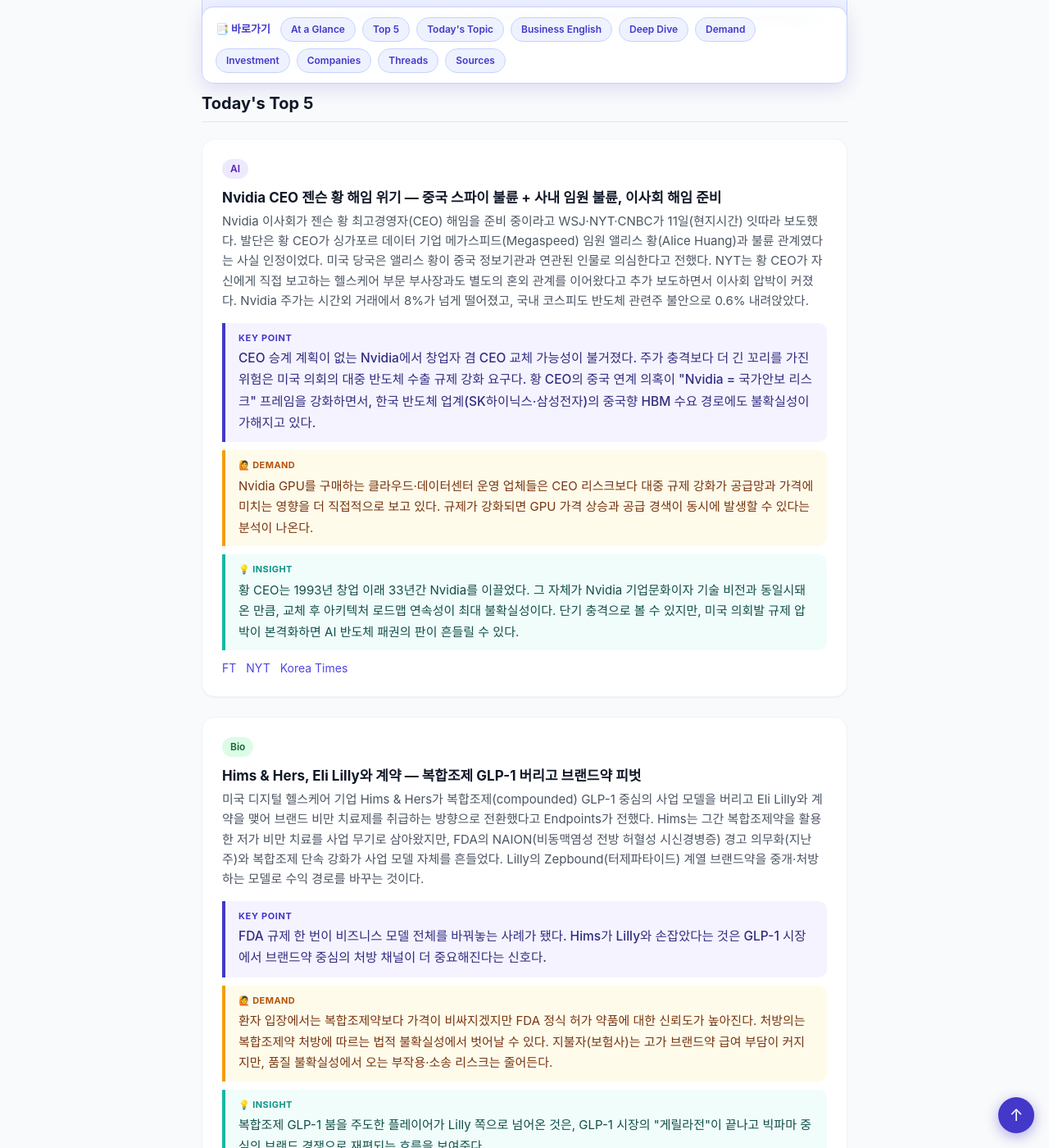
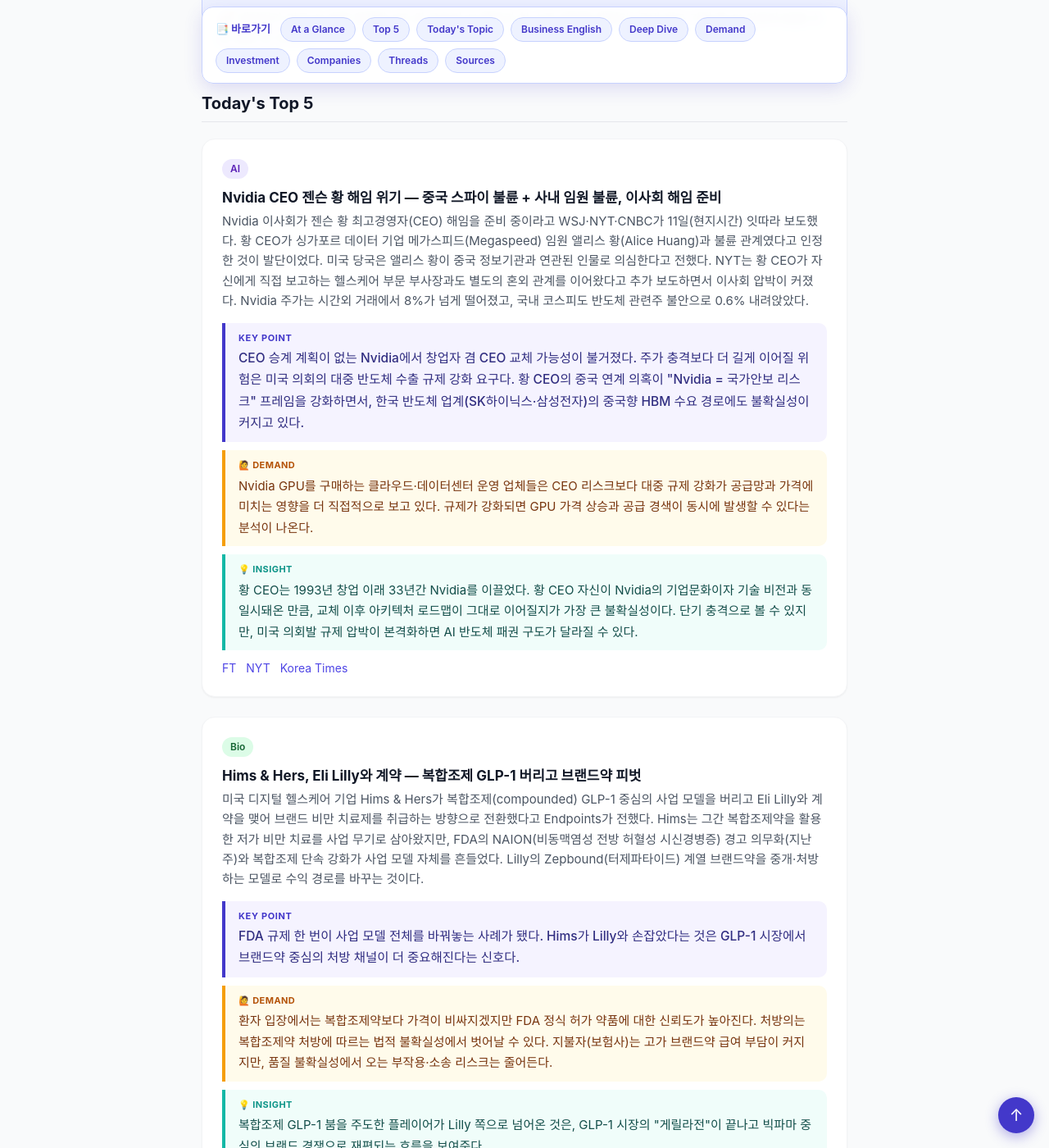
Before and after one commit to kakyungkim/kakyungkim.github.io, a Jekyll site: the page econ-radar/2026-11-12.html, which Jekyll copies as it is, in a window 1280 px wide and 1400 px high, scrolled down 712 px. Shown: the whole window at 82% size. Built offline with Jekyll 4.4.1, drawn with Linux system fonts in a browser that asks for light colours; nearby versions of some CDN libraries; some web fonts are replaced; some of the changed text lies outside the part shown.

Commit message:
econ-radar: 2026-11-12 발행

```diff
--- a/econ-radar/2026-11-12.html
+++ b/econ-radar/2026-11-12.html
@@ -376,10 +376,10 @@
           <h3 class="text-[17px] font-bold text-gray-900 leading-snug mb-1">
             Nvidia CEO 젠슨 황 해임 위기 — 중국 스파이 불륜 + 사내 임원 불륜, 이사회 해임 준비
           </h3>
-          <p class="text-[15px] text-gray-600 leading-relaxed mb-1">Nvidia 이사회가 젠슨 황 최고경영자(CEO) 해임을 준비 중이라고 WSJ·NYT·CNBC가 11일(현지시간) 잇따라 보도했다. 발단은 황 CEO가 싱가포르 데이터 기업 메가스피드(Megaspeed) 임원 앨리스 황(Alice Huang)과 불륜 관계였다는 사실 인정이었다. 미국 당국은 앨리스 황이 중국 정보기관과 연관된 인물로 의심한다고 전했다. NYT는 황 CEO가 자신에게 직접 보고하는 헬스케어 부문 부사장과도 별도의 혼외 관계를 이어왔다고 추가 보도하면서 이사회 압박이 커졌다. Nvidia 주가는 시간외 거래에서 8%가 넘게 떨어졌고, 국내 코스피도 반도체 관련주 불안으로 0.6% 내려앉았다.</p>
+          <p class="text-[15px] text-gray-600 leading-relaxed mb-1">Nvidia 이사회가 젠슨 황 최고경영자(CEO) 해임을 준비 중이라고 WSJ·NYT·CNBC가 11일(현지시간) 잇따라 보도했다. 황 CEO가 싱가포르 데이터 기업 메가스피드(Megaspeed) 임원 앨리스 황(Alice Huang)과 불륜 관계였다고 인정한 것이 발단이었다. 미국 당국은 앨리스 황이 중국 정보기관과 연관된 인물로 의심한다고 전했다. NYT는 황 CEO가 자신에게 직접 보고하는 헬스케어 부문 부사장과도 별도의 혼외 관계를 이어왔다고 추가 보도하면서 이사회 압박이 커졌다. Nvidia 주가는 시간외 거래에서 8%가 넘게 떨어졌고, 국내 코스피도 반도체 관련주 불안으로 0.6% 내려앉았다.</p>
           <div class="why-matters">
             <div class="label">KEY POINT</div>
-            <div class="text">CEO 승계 계획이 없는 Nvidia에서 창업자 겸 CEO 교체 가능성이 불거졌다. 주가 충격보다 더 긴 꼬리를 가진 위험은 미국 의회의 대중 반도체 수출 규제 강화 요구다. 황 CEO의 중국 연계 의혹이 "Nvidia = 국가안보 리스크" 프레임을 강화하면서, 한국 반도체 업계(SK하이닉스·삼성전자)의 중국향 HBM 수요 경로에도 불확실성이 가해지고 있다.</div>
+            <div class="text">CEO 승계 계획이 없는 Nvidia에서 창업자 겸 CEO 교체 가능성이 불거졌다. 주가 충격보다 더 길게 이어질 위험은 미국 의회의 대중 반도체 수출 규제 강화 요구다. 황 CEO의 중국 연계 의혹이 "Nvidia = 국가안보 리스크" 프레임을 강화하면서, 한국 반도체 업계(SK하이닉스·삼성전자)의 중국향 HBM 수요 경로에도 불확실성이 커지고 있다.</div>
           </div>
           <div class="customer">
             <div class="label">🙋 DEMAND</div>
@@ -387,7 +387,7 @@
           </div>
           <div class="insight">
             <div class="label">💡 INSIGHT</div>
-            <div class="text">황 CEO는 1993년 창업 이래 33년간 Nvidia를 이끌었다. 그 자체가 Nvidia 기업문화이자 기술 비전과 동일시돼온 만큼, 교체 후 아키텍처 로드맵 연속성이 최대 불확실성이다. 단기 충격으로 볼 수 있지만, 미국 의회발 규제 압박이 본격화하면 AI 반도체 패권의 판이 흔들릴 수 있다.</div>
+            <div class="text">황 CEO는 1993년 창업 이래 33년간 Nvidia를 이끌었다. 황 CEO 자신이 Nvidia의 기업문화이자 기술 비전과 동일시돼온 만큼, 교체 이후 아키텍처 로드맵이 그대로 이어질지가 가장 큰 불확실성이다. 단기 충격으로 볼 수 있지만, 미국 의회발 규제 압박이 본격화하면 AI 반도체 패권 구도가 달라질 수 있다.</div>
           </div>
           <div class="mt-3 flex flex-wrap gap-x-3 gap-y-1 text-sm">
             <a href="https://www.ft.com/content/9ca8ba83-5a3c-409e-96d9-abee1323b688" class="text-indigo-600 hover:underline" target="_blank">FT</a>
@@ -407,7 +407,7 @@
           <p class="text-[15px] text-gray-600 leading-relaxed mb-1">미국 디지털 헬스케어 기업 Hims &amp; Hers가 복합조제(compounded) GLP-1 중심의 사업 모델을 버리고 Eli Lilly와 계약을 맺어 브랜드 비만 치료제를 취급하는 방향으로 전환했다고 Endpoints가 전했다. Hims는 그간 복합조제약을 활용한 저가 비만 치료를 사업 무기로 삼아왔지만, FDA의 NAION(비동맥염성 전방 허혈성 시신경병증) 경고 의무화(지난주)와 복합조제 단속 강화가 사업 모델 자체를 흔들었다. Lilly의 Zepbound(터제파타이드) 계열 브랜드약을 중개·처방하는 모델로 수익 경로를 바꾸는 것이다.</p>
           <div class="why-matters">
             <div class="label">KEY POINT</div>
-            <div class="text">FDA 규제 한 번이 비즈니스 모델 전체를 바꿔놓는 사례가 됐다. Hims가 Lilly와 손잡았다는 것은 GLP-1 시장에서 브랜드약 중심의 처방 채널이 더 중요해진다는 신호다.</div>
+            <div class="text">FDA 규제 한 번이 사업 모델 전체를 바꿔놓는 사례가 됐다. Hims가 Lilly와 손잡았다는 것은 GLP-1 시장에서 브랜드약 중심의 처방 채널이 더 중요해진다는 신호다.</div>
           </div>
           <div class="customer">
             <div class="label">🙋 DEMAND</div>
@@ -437,7 +437,7 @@
           </div>
           <div class="insight">
             <div class="label">💡 INSIGHT</div>
-            <div class="text">네이버 AI 팩토리는 국내 GPU 클라우드의 첫 대형 해외 고객 확보 사례다. Nvidia CEO 위기로 GPU 공급 불확실성이 커지는 국면에 대형 계약을 성사시킨 것은 타이밍 측면에서도 주목된다.</div>
+            <div class="text">네이버 AI 팩토리는 국내 GPU 클라우드의 첫 대형 해외 고객 확보 사례다. GPU 공급 불확실성이 확산하는 국면에 대형 계약을 성사시킨 것은 타이밍 측면에서도 긍정적인 신호로 받아들여진다.</div>
           </div>
           <div class="mt-3 flex flex-wrap gap-x-3 gap-y-1 text-sm">
             <a href="https://www.koreatimes.co.kr/business/tech-science/20261112/naver-clinches-15-bill-ai-computing-deal-with-us-firm" class="text-indigo-600 hover:underline" target="_blank">Korea Times</a>
@@ -456,7 +456,7 @@
           <p class="text-[15px] text-gray-600 leading-relaxed mb-1">면역항암 신약개발 기업 넥스아이가 12일 코스닥에 상장했다. 3D 세포배양 기반 정밀의료 기업 엠비디는 같은 날 일반청약을, 알츠하이머 신약개발 기업 아델은 기관투자자 대상 수요예측을 시작했다. AI 신약개발 기업 이노보테라퓨틱스도 이달 말 수요예측을 앞두고 있다. 항암·치매·정밀의료·AI 신약이라는 네 개 테마가 연말에 집중 상장하는 양상이다.</p>
           <div class="why-matters">
             <div class="label">KEY POINT</div>
-            <div class="text">글로벌 바이오 투자심리가 금리 압박과 AI 중심 재편 사이에서 불안정한 국면에서, K-바이오 연말 IPO가 어느 정도 흥행할지가 내년 바이오 섹터 자금 조달 환경의 가늠자다.</div>
+            <div class="text">글로벌 바이오 투자심리가 금리 압박과 AI 중심 재편 속에서 불안정한 가운데, K-바이오 연말 IPO 흥행 여부가 내년 바이오 섹터 자금 조달 환경의 가늠자가 될 전망이다.</div>
           </div>
           <div class="customer">
             <div class="label">🙋 DEMAND</div>
@@ -479,7 +479,7 @@
           <h3 class="text-[17px] font-bold text-gray-900 leading-snug mb-1">
             Beeline Medicines, 루푸스 2상 성공 — BMS 에셋으로 3상 진입 예정
           </h3>
-          <p class="text-[15px] text-gray-600 leading-relaxed mb-1">Beeline Medicines가 브리스톨 마이어스 스큅(BMS·Bristol Myers Squibb)에서 가져온 에셋으로 전신홍반루푸스(SLE) 2상 임상을 성공시켰다고 Endpoints가 전했다. 테스트한 세 가지 용량 모두에서 인상적인 중기 결과가 나왔고, 3상 진입이 예정돼 있다.</p>
+          <p class="text-[15px] text-gray-600 leading-relaxed mb-1">Beeline Medicines가 브리스톨 마이어스 스큅(BMS·Bristol Myers Squibb)에서 가져온 에셋으로 전신홍반루푸스(SLE) 2상 임상을 성공시켰다고 Endpoints가 전했다. 시험한 세 가지 용량 모두에서 고무적인 중기 임상 결과가 나왔고, 3상 진입이 예정돼 있다.</p>
           <div class="why-matters">
             <div class="label">KEY POINT</div>
             <div class="text">대형 제약사가 포기한 에셋을 소형 바이오텍이 적응증을 바꾸거나 환자군을 재정의해 2상 성공을 이끌어낸 사례다. 이른바 "에셋 재활용"이 자가면역 질환 영역에서도 유효하다는 증거가 나왔다.</div>
@@ -510,13 +510,13 @@
         </div>
         <h3 class="text-[19px] font-bold text-gray-900 mb-4">Nvidia CEO 사태: AI 패권 시대에 한 사람의 위기가 공급망을 흔들다</h3>
         <div class="space-y-3 text-[15.5px] text-gray-800 leading-relaxed">
-          <p>Nvidia CEO 젠슨 황은 AI 반도체 시장에서 단순한 경영자가 아니었다. 창업 이래 33년간 GPU 아키텍처를 직접 설계·결정하고 고객·파트너와 관계를 쌓아온 "Nvidia 그 자체"에 가까웠다. 오늘의 위기는 개인 스캔들이 국가안보 프레임으로 확장되면서 CEO 리스크가 기업 리스크를 넘어 산업 구조 리스크로 번지는 양상을 보여준다.</p>
+          <p>Nvidia CEO 젠슨 황은 창업 이래 33년간 GPU 아키텍처를 직접 설계·결정하고 고객·파트너와 관계를 쌓아온 인물이다. AI 반도체 시장에서 그는 사실상 "Nvidia 그 자체"로 통해왔다. 오늘의 위기는 개인 스캔들이 국가안보 프레임으로 확장되면서 CEO 리스크가 기업 리스크를 넘어 산업 구조 리스크로 번지고 있음을 보여준다.</p>
           <p>중국 연계 의혹은 미국 의회의 대중 AI 반도체 규제 강화 요구에 불을 붙였다. Nvidia의 중국 매출(전체의 20% 추정)이 타격받는 경로가 열리면, 한국 반도체 업계(SK하이닉스·삼성전자)의 HBM 수요도 간접적으로 흔들린다. 조선비즈 보도에 따르면 한국 반도체 업계 역시 황 CEO 거취보다 미국의 대중 규제 강화 가능성을 더 주요 변수로 주시하고 있다.</p>
-          <p>동시에 AI 인프라 수요 자체는 살아있다는 신호도 나왔다. CoreWeave Q3 어닝 비트는 AI 클라우드 수요 둔화 우려를 불식했고, 네이버의 2조 원 AI 팩토리 첫 수주는 비(非)하이퍼스케일러도 AI 인프라 고객을 확보할 수 있다는 사례를 만들었다. Nvidia 위기는 개별 기업의 거버넌스 문제이지, AI 인프라 투자 흐름 자체의 소멸은 아니라는 분석이 나오는 이유다.</p>
+          <p>동시에 AI 인프라 수요 자체는 살아있다는 신호도 나왔다. CoreWeave Q3 어닝 비트는 AI 클라우드 수요 둔화 우려를 불식했고, 네이버의 2조 원 AI 팩토리 첫 수주는 비(非)하이퍼스케일러도 AI 인프라 고객을 확보할 수 있다는 사례를 만들었다. 이 때문에 Nvidia 위기를 개별 기업의 거버넌스 문제로, AI 인프라 투자 흐름과 별개로 보는 분석이 나온다.</p>
         </div>
         <div class="mt-5 p-4 bg-white rounded-xl border border-purple-100">
           <p class="text-sm font-semibold text-purple-700 mb-1">💬 한 줄 요약</p>
-          <p class="text-[15px] text-gray-800">황 CEO 위기는 Nvidia 주가를 흔들었지만, AI 인프라 수요 자체가 사라진 것은 아니다 — 진짜 변수는 미국 의회의 대중 규제 강화 여부다.</p>
+          <p class="text-[15px] text-gray-800">황 CEO 위기로 Nvidia 주가가 흔들렸지만, AI 인프라 수요는 살아 있다. 진짜 변수는 미국 의회의 대중 규제 강화 여부다.</p>
         </div>
         <div class="mt-3 text-sm text-gray-500">
           <a href="https://www.ft.com/content/9ca8ba83-5a3c-409e-96d9-abee1323b688" class="underline text-indigo-600" target="_blank">↗ FT</a>
@@ -652,7 +652,7 @@
               <p class="mt-3">10월 15~29세 취업자 수가 전년 동기 대비 약 20만 명 감소해 48개월 연속 감소세를 이어갔다. 전체 취업자 증가(+13만9,000명)와 대조적이다. 특히 숙박·음식업은 팬데믹 이후 최대 감소폭이다.</p>
               <div class="why-matters mt-4">
                 <div class="label">전략 프레임</div>
-                <div class="text">청년 고용 감소는 AI·자동화 대체와 경기 싸이클 요인이 중첩된 구조다. 단기 경기 반등만으로 해소되기 어려운 중장기 노동시장 변화를 반영한다.</div>
+                <div class="text">청년 고용 감소는 AI·자동화 대체와 경기 사이클 요인이 중첩된 구조다. 단기 경기 반등만으로 해소되기 어려운 중장기 노동시장 변화를 반영한다.</div>
               </div>
               <p class="mt-3 text-sm text-gray-500"><a href="https://www.mk.co.kr/news/economy/12205918" class="underline text-indigo-600" target="_blank">↗ 매일경제</a></p>
             </div>
@@ -674,7 +674,7 @@
               <span class="chevron text-gray-400 flex-shrink-0">▼</span>
             </summary>
             <div class="px-5 pb-5 pt-1 text-[15px] text-gray-800 leading-relaxed border-t border-gray-100">
-              <p class="mt-3">황 CEO와 중국 정보기관 의심 인물(메가스피드 앨리스 황)과의 불륜 관계, 그리고 사내 임원과의 2번째 불륜이 동시에 터지면서 이사회가 해임 절차를 준비 중이다. CNBC는 Nvidia의 여러 기업과 금융 엔티티와의 얽힘을 고려할 때 CEO 교체가 "원거리 경제·금융 피해"를 일으킬 수 있다고 분석했다.</p>
+              <p class="mt-3">황 CEO와 중국 정보기관 의심 인물(메가스피드 앨리스 황)과의 불륜 관계, 그리고 사내 임원과의 2번째 불륜이 동시에 터지면서 이사회가 해임 절차를 준비 중이다. CNBC는 Nvidia의 여러 기업과 금융 기관과의 얽힘을 고려할 때 CEO 교체가 "원거리 경제·금융 피해"를 일으킬 수 있다고 분석했다.</p>
               <div class="grid md:grid-cols-2 gap-3 mt-3">
                 <div class="bg-green-50 border border-green-200 rounded-xl p-4">
                   <p class="text-xs font-bold text-green-700 mb-2">강세 근거</p>
@@ -682,7 +682,7 @@
                 </div>
                 <div class="bg-red-50 border border-red-200 rounded-xl p-4">
                   <p class="text-xs font-bold text-red-700 mb-2">약세 근거</p>
-                  <p class="text-[14px] text-gray-800 leading-relaxed">미국 의회의 대중 규제 강화 요구가 현실화되면 Nvidia의 중국 매출(전체의 20% 추정)에 직격탄이 가해진다. CEO 승계 계획 부재로 인한 경영 불확실성이 장기화할 수 있다.</p>
+                  <p class="text-[14px] text-gray-800 leading-relaxed">미국 의회의 대중 규제 강화 요구가 현실화되면 Nvidia의 중국 매출(전체의 20% 추정)이 직격탄을 맞는다. CEO 승계 계획 부재로 인한 경영 불확실성이 장기화할 수 있다.</p>
                 </div>
               </div>
               <div class="why-matters mt-4">
@@ -700,10 +700,10 @@
               <span class="chevron text-gray-400 flex-shrink-0">▼</span>
             </summary>
             <div class="px-5 pb-5 pt-1 text-[15px] text-gray-800 leading-relaxed border-t border-gray-100">
-              <p class="mt-3">CoreWeave가 3분기 매출 컨센서스를 상회하고 연간 가이던스를 올렸다. AI 클라우드 neocloud 업체 중 대장격인 CoreWeave의 실적 선방은 AI 인프라 투자 수요가 Nvidia CEO 위기와 무관하게 유지되고 있다는 신호다.</p>
+              <p class="mt-3">CoreWeave가 3분기 매출 컨센서스를 상회하고 연간 가이던스를 올렸다. 네오클라우드(neocloud) 업체 가운데 선두격인 CoreWeave의 실적 호조는 AI 인프라 투자 수요가 Nvidia CEO 위기와 무관하게 유지되고 있다는 신호다.</p>
               <div class="why-matters mt-4">
                 <div class="label">전략 프레임</div>
-                <div class="text">CoreWeave는 Nvidia GPU에 대한 의존도가 높다. CEO 교체가 이뤄지더라도 단기적으로 GPU 공급 계약은 유지되지만, 중장기적으로 Nvidia 경영 불확실성이 공급 안정성에 미치는 영향을 모니터링할 필요가 있다.</div>
+                <div class="text">CoreWeave는 Nvidia GPU에 대한 의존도가 높다. CEO 교체가 이뤄지더라도 단기적으로 GPU 공급 계약은 유지되지만, 중장기적으로 Nvidia 경영 불확실성이 공급 안정성에 미치는 영향을 주시해야 한다.</div>
               </div>
               <p class="mt-3 text-sm text-gray-500"><a href="https://www.cnbc.com/2026/11/10/coreweave-crwv-q3-earnings-report-2026.html" class="underline text-indigo-600" target="_blank">↗ CNBC Technology</a></p>
             </div>
@@ -779,7 +779,7 @@
           <h3 class="text-[16px] font-bold text-gray-900 mb-3">GLP-1 복합조제 → 브랜드약 전환 시 환자 선택 기준</h3>
           <div class="customer">
             <div class="label">🙋 DEMAND</div>
-            <div class="text">Hims 피벗은 환자들이 "저렴하고 개인화된 복합조제"에서 "비싸지만 FDA 허가를 받은 브랜드약"으로 선택지가 좁아지는 상황을 보여준다. 비만 치료에서 환자가 중시하는 것은 가격·편의·안전성의 세 가지인데, NAION 경고가 "안전성 불확실성"을 복합조제 쪽에 얹음으로써 가격 메리트만으로는 처방이 유지되기 어려워진 것이다.</div>
+            <div class="text">Hims 피벗은 환자들이 "저렴하고 개인화된 복합조제"에서 "비싸지만 FDA 허가를 받은 브랜드약"으로 선택지가 좁아지는 상황을 보여준다. 비만 치료에서 환자가 중시하는 것은 가격·편의·안전성의 세 가지인데, NAION 경고가 "안전성 불확실성"을 복합조제 쪽에 더함으로써 가격 경쟁력만으로는 처방이 유지되기 어려워진 것이다.</div>
           </div>
         </div>
 
@@ -820,7 +820,7 @@
             <span class="badge-ai text-xs font-semibold px-2.5 py-1 rounded-full">AI</span>
           </div>
           <h3 class="text-[16px] font-bold text-gray-900 mb-3">Nvidia 충격 — 단기 매수 기회인가, 구조적 리스크 출발점인가</h3>
-          <p class="text-[15px] text-gray-800 leading-relaxed">Nvidia 주가 시간외 -8%가 넘는 급락이 단기 과반응이라면 CEO 결정 발표 후 반등 여지가 있다. 그러나 미국 의회의 대중 규제 강화가 현실화되는 경로에서는 추가 하락 여지가 더 크다. 강세 근거: AI 반도체 수요 구조적 유지, CUDA 생태계 단기 대체 불가. 약세 근거: 대중 수출 규제 강화 → 중국 매출(전체 20% 추정) 타격, CEO 승계 계획 부재로 인한 경영 불확실성 장기화.</p>
+          <p class="text-[15px] text-gray-800 leading-relaxed">Nvidia 주가 시간외 -8%가 넘는 급락이 단기 과반응이라면 CEO 결정 발표 후 반등 여지가 있다. 그러나 미국 의회의 대중 규제 강화가 현실화되는 경로에서는 추가 하락 여지가 더 크다. 강세 근거: AI 반도체 수요가 구조적으로 유지되고, CUDA 생태계는 단기간에 대체하기 어렵다. 약세 근거: 대중 수출 규제가 강화되면 중국 매출(전체 20% 추정)이 타격을 받고, CEO 승계 계획이 없어 경영 불확실성이 장기화할 수 있다.</p>
 
         </div>
         <div class="bg-indigo-50 border border-indigo-200 rounded-xl p-5">
@@ -870,7 +870,7 @@
             <span class="badge-market text-xs font-semibold px-2.5 py-1 rounded-full">Market</span>
           </div>
           <h3 class="text-[16px] font-bold text-gray-900 mb-2">Beeline Medicines — 에셋 재활용으로 루푸스 3상 진입</h3>
-          <p class="text-[15px] text-gray-800 leading-relaxed">BMS 에셋으로 2상 성공 후 3상 진입 예정. 자가면역 질환 시장에서 차별화 포지셔닝과 파트너십 협상이 다음 과제다. <a href="https://endpoints.news/beeline-reveals-phase-2-lupus-data-from-old-bristol-myers-drug/" class="underline text-indigo-700 ml-1" target="_blank">Endpoints</a></p>
+          <p class="text-[15px] text-gray-800 leading-relaxed">BMS 에셋으로 2상을 성공시킨 뒤 3상 진입을 앞두고 있다. 자가면역 질환 시장에서 차별화 포지셔닝과 파트너십 협상이 다음 과제다. <a href="https://endpoints.news/beeline-reveals-phase-2-lupus-data-from-old-bristol-myers-drug/" class="underline text-indigo-700 ml-1" target="_blank">Endpoints</a></p>
           <p class="mt-2 text-sm text-gray-500"><a href="https://endpoints.news/beeline-reveals-phase-2-lupus-data-from-old-bristol-myers-drug/" class="underline text-indigo-600" target="_blank">↗ Endpoints</a></p>
         </div>
 
```
